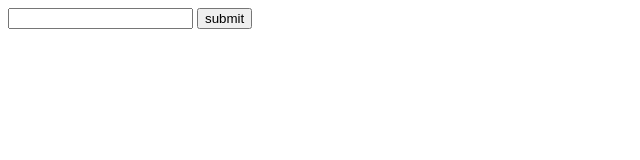
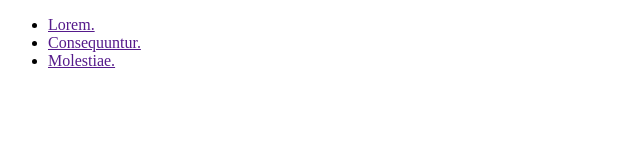
Before and after one commit to Naciyeokcu/deneme, a plain HTML site: page loginform.html in a window 1280 px wide. Shown: the whole page, without its empty margins (0-640 px from the left). Drawn offline with Linux system fonts and the light colour scheme.

Commit message:
link yapisi eklendi

```diff
--- a/loginform.html
+++ b/loginform.html
@@ -7,8 +7,10 @@
     <title>Document</title>
 </head>
 <body>
-    <form action="">
-        <input type="text">
-        <button>submit</button></form>
+ <ul>
+     <li><a href="">Lorem.</a></li>
+     <li><a href="">Consequuntur.</a></li>
+     <li><a href="">Molestiae.</a></li>
+ </ul>
 </body>
 </html>
```
